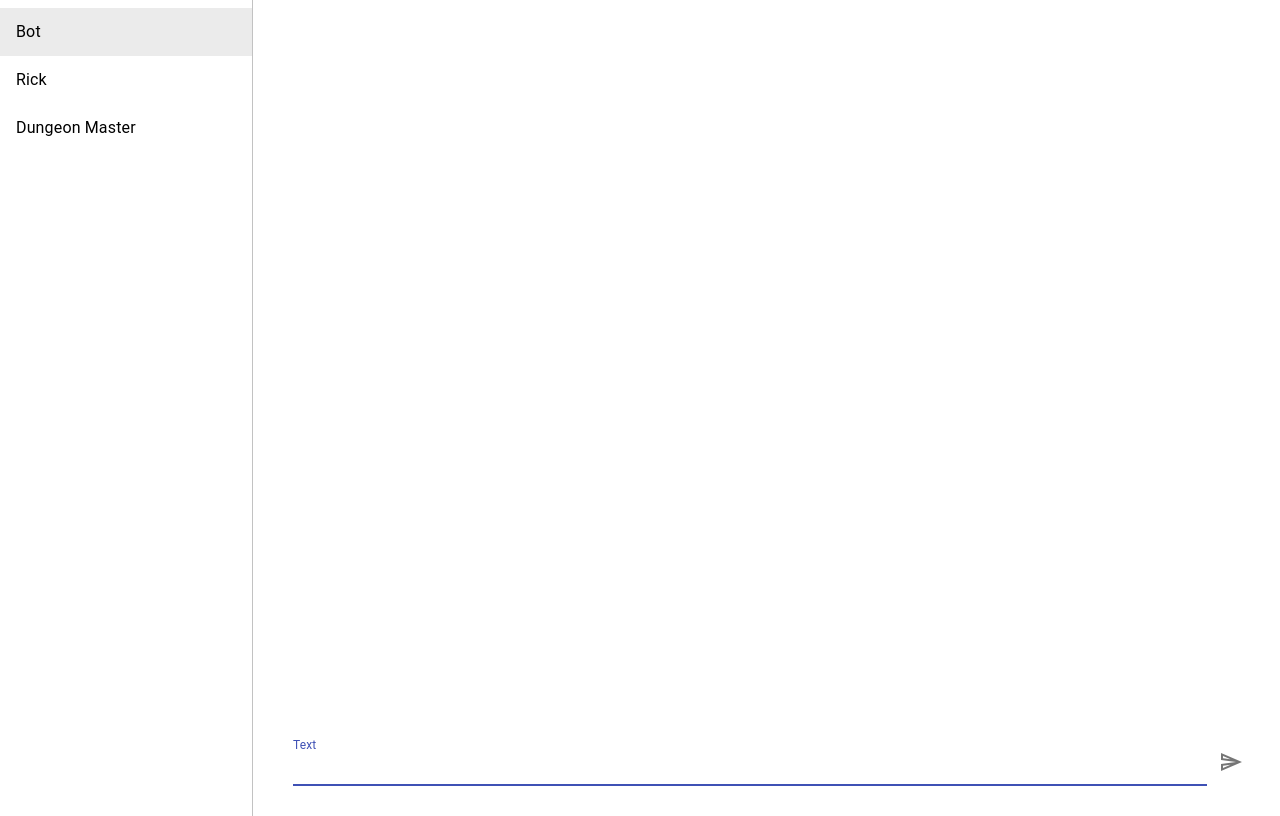
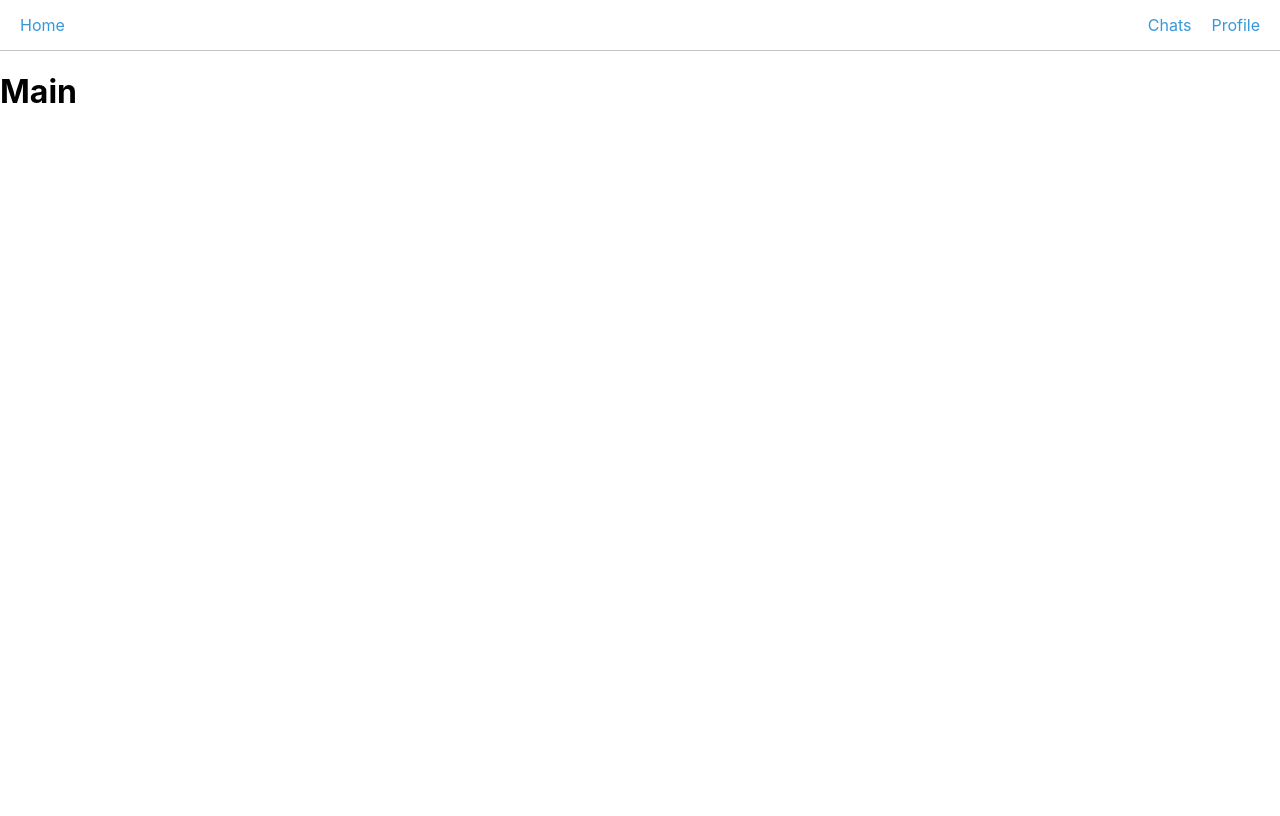
Before and after one commit to mannksnexxt/GB-React, a React (Create React App) app: page / in a window 1280 px wide. Built offline with nearby package versions, Linux system fonts and the light colour scheme.

Commit message:
homework #4 complete

```diff
--- a/package.json
+++ b/package.json
@@ -10,6 +10,7 @@
     "@testing-library/user-event": "^12.1.10",
     "react": "^17.0.2",
     "react-dom": "^17.0.2",
+    "react-router-dom": "^5.2.0",
     "react-scripts": "4.0.3",
     "web-vitals": "^1.0.1"
   },
--- a/src/App.css
+++ b/src/App.css
@@ -1,6 +1,6 @@
 .App {
 	text-align: center;
-	height: 100%;
+	height: 90%;
 	width: 100%;
 	display: grid;
 	grid-template-columns: 1fr 4fr;
@@ -22,3 +22,18 @@
 	grid-template-columns: 1fr;
 	align-content: space-between;
 }
+
+.chat--empty {
+	align-content: center;
+}
+
+.chat--empty h1,
+.chat--empty h2 {
+	margin: 0;
+	opacity: .7;
+}
+.chat--empty h2 {
+	margin-top: 10px;
+	opacity: .5;
+	font-weight: normal;
+}
--- a/src/App.js
+++ b/src/App.js
@@ -7,20 +7,34 @@ import InputForm from './components/inputForm/InputForm';
 import ChatList from './components/chatList/ChatList';
 
 
-function App() {
+function App(props) {
 
 	const [chatList, setChatList] = useState([
 		{
 			id: '236ghjgjh23gjh2',
-			name: 'Bot'
+			name: 'Bot',
+			chatHistory: [
+				{
+					name: 'Trevor',
+					text: 'Hello, im Trevor',
+					isBot: false,
+				},
+				{
+					name: 'User',
+					text: 'Hello, im Trevor',
+					isBot: false,
+				}
+			]
 		},
 		{
 			id: 'fjejkbbras32h23',
-			name: 'Rick'
+			name: 'Rick',
+			chatHistory: []
 		},
 		{
 			id: 'n43n43kj334kjh4',
-			name: 'Dungeon Master'
+			name: 'Dungeon Master',
+			chatHistory: []
 		},
 	]);
 
@@ -61,13 +75,16 @@ function App() {
 			<div className="chatlist">
 				<ChatList
 					lists={chatList}
+					current={props.current}
 				/>
 			</div>
 
-
-
+			{
+				props.current ?
 				<div className="chat">
-				<MessageList list={messageList} />
+					<MessageList list={ chatList.find( chat => {
+						return chat.id === props.current;
+					}).chatHistory } />
 
 					<InputForm
 						text={text}
@@ -76,7 +93,12 @@ function App() {
 						messageList={messageList}
 					/>
 				</div>
-
+				:
+				<div className="chat chat--empty">
+					<h1>Not selected chat</h1>
+					<h2>Select chat from the left bar</h2>
+				</div>
+			}
 
 		</div>
 	);
--- /dev/null
+++ b/src/Router.js
@@ -0,0 +1,44 @@
+import React from 'react'
+import ReactDOM from 'react-dom'
+import { Switch, Route, Redirect } from 'react-router'
+import { Link } from 'react-router-dom'
+
+import App from './App'
+import ChatList from './components/chatList/ChatList'
+
+
+export default function Router() {
+	return (
+		<div className="main-block">
+			<header>
+				<Link to="/">Home</Link>
+				<Link to="/chats">Chats</Link>
+				<Link to="/profile">Profile</Link>
+			</header>
+
+			<Switch>
+				<Route path="/" exact>
+					<h1>Main</h1>
+				</Route>
+
+				<Route path="/chats" exact>
+					<App />
+				</Route>
+
+				<Route
+					path="/chats/:id"
+					render={ ({ match }) => {
+						return <App current={match.params.id}/>
+					}}
+				/>
+
+
+				<Route path="/profile">
+					<h1>Profile</h1>
+				</Route>
+
+
+			</Switch>
+		</div>
+	)
+}
--- a/src/components/chatList/ChatList.css
+++ b/src/components/chatList/ChatList.css
@@ -1,3 +1,8 @@
 nav {
-	height: 100vh;
+	height: 93.5vh;
 }
+
+nav a {
+	text-decoration: none;
+	color: #000;
+}
--- a/src/components/chatList/ChatList.js
+++ b/src/components/chatList/ChatList.js
@@ -1,5 +1,6 @@
 import styles from './ChatList.css';
 import React, { useState } from 'react';
+import { Link } from 'react-router-dom'
 
 import List from '@material-ui/core/List';
 import ListItem from '@material-ui/core/ListItem';
@@ -7,24 +8,20 @@ import ListItemText from '@material-ui/core/ListItemText';
 
 
 function ChatList(props) {
-	const fisrtId = props.lists[0].id;
-	const [currentChatId, setCurrentChatId] = useState(fisrtId);
 
-	const handleChangeChatId = function(id) {
-		setCurrentChatId(id);
-	}
+
 
 	return (
 		<List component="nav">
 			{
 				props.lists.map(list => {
-					return  <ListItem
-								button
-								key={list.id}
-								selected={ list.id === currentChatId }
-								onClick={ handleChangeChatId.bind(null, list.id) }>
-								<ListItemText primary={list.name} />
-							</ListItem>
+					return  <Link to={`/chats/${list.id}`} key={list.id}>
+								<ListItem
+									button
+									selected={ list.id === props.current }>
+										<ListItemText primary={list.name} />
+								</ListItem>
+							</Link>
 				})
 			}
 		</List>
--- a/src/components/inputForm/InputForm.css
+++ b/src/components/inputForm/InputForm.css
@@ -1,5 +1,5 @@
 .form {
-	padding-bottom: 30px;
+	padding-bottom: 20px;
 	display: grid;
 	grid-template-columns: 1fr auto;
 }
--- a/src/index.css
+++ b/src/index.css
@@ -1,3 +1,7 @@
+* {
+	box-sizing: border-box;
+}
+
 html, body {
 	height: 100%;
 	box-sizing: border-box;
@@ -21,3 +25,21 @@ code {
   font-family: source-code-pro, Menlo, Monaco, Consolas, 'Courier New',
     monospace;
 }
+
+.main-block {
+	width: 100%;
+}
+
+header {
+	width: 100%;
+	padding: 15px 20px;
+	display: grid;
+	grid-template-columns: 1fr auto auto;
+	column-gap: 20px;
+	border-bottom: 1px solid #c3c3c3;
+}
+
+header a {
+	text-decoration: none;
+	color: #3498db;
+}
--- a/src/index.js
+++ b/src/index.js
@@ -1,13 +1,17 @@
 import React from 'react';
 import ReactDOM from 'react-dom';
 import './index.css';
-import App from './App';
+// import App from './App';
+import Router from './Router';
 import reportWebVitals from './reportWebVitals';
+import { BrowserRouter } from 'react-router-dom';
 
 
 ReactDOM.render(
 	<React.StrictMode>
-		<App />
+		<BrowserRouter>
+			<Router />
+		</BrowserRouter>
 	</React.StrictMode>,
 	document.getElementById('root')
 );
```
Also changed, not shown: 1 other file (tests, documents, lock files or other folders). Lines whose indentation alone changed are shown as unchanged.
